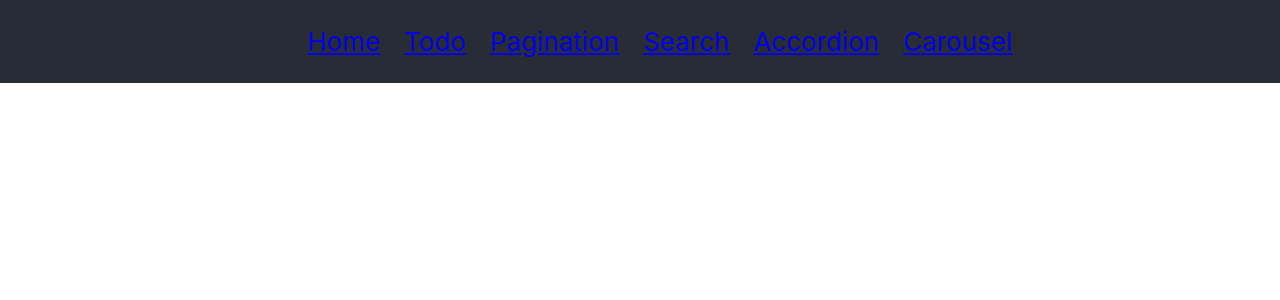
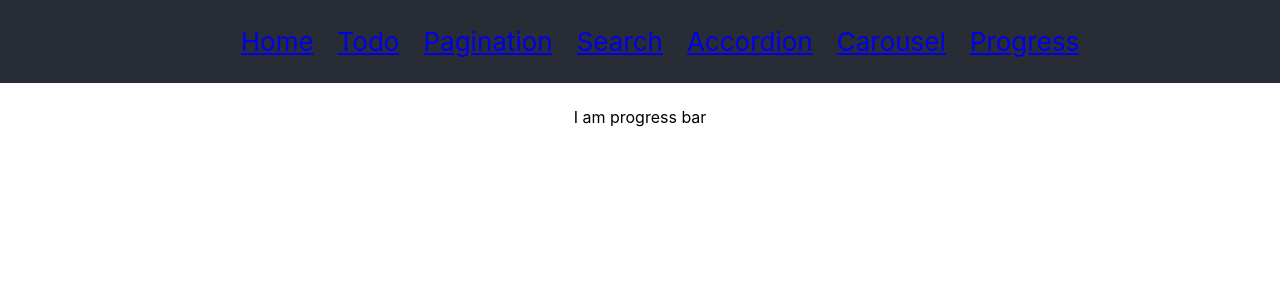
Before and after one commit to snsayed06/todo-list, a React (Create React App) app: page /progress in a window 1280 px wide. Shown: the top 300 px of the page. Built offline with nearby package versions, Linux system fonts and the light colour scheme.

Commit message:
add progress bar base files

```diff
--- a/src/App.js
+++ b/src/App.js
@@ -7,6 +7,7 @@ import PaginationPage from "../src/Pages/Pagination";
 import SearchPage from "../src/Pages/Search";
 import AccordionPage from "../src/Pages/Accordion";
 import CarouselPage from "../src/Pages/Carousel";
+import ProgressBarPage from "../src/Pages/ProgressBar";
 
 function App() {
   return (
@@ -32,6 +33,9 @@ function App() {
             <li>
               <Link to='/carousel'>Carousel</Link>
             </li>
+            <li>
+              <Link to='/progress'>Progress</Link>
+            </li>
           </ul>
         </nav>
       </header>
@@ -42,6 +46,7 @@ function App() {
         <Route path='/search' element={<SearchPage />} />
         <Route path='/accordion' element={<AccordionPage />} />
         <Route path='/carousel' element={<CarouselPage />} />
+        <Route path='/progress' element={<ProgressBarPage />} />
       </Routes>
     </div>
   );
--- /dev/null
+++ b/src/Pages/ProgressBar.js
@@ -0,0 +1,7 @@
+import ProgressBar from "../components/ProgressBar/ProgressBar";
+
+const ProgressBarPage = () => {
+  return <ProgressBar />;
+};
+
+export default ProgressBarPage;
--- /dev/null
+++ b/src/components/ProgressBar/ProgressBar.js
@@ -0,0 +1,5 @@
+const ProgressBar = () => {
+  return <div>I am progress bar</div>;
+};
+
+export default ProgressBar;
```
